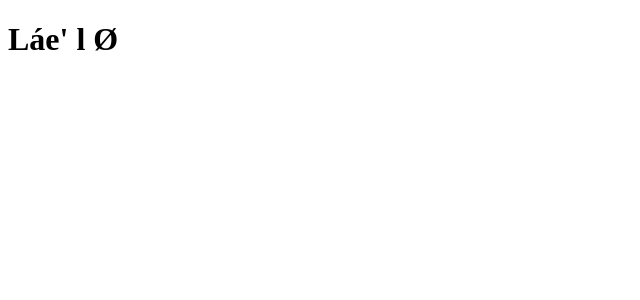
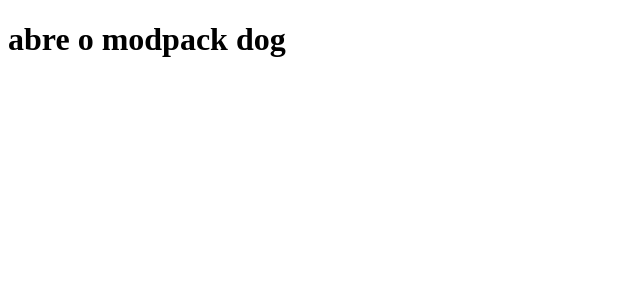
Before and after one commit to thiagocaveglion/clone-tabnews, a Next.js app: page / in a window 1280 px wide. Shown: the top 300 px of the page, without its empty margins (0-640 px from the left). Built offline with nearby package versions, Linux system fonts and the light colour scheme.

Commit message:
altera a mensagem

```diff
--- a/pages/index.js
+++ b/pages/index.js
@@ -1,5 +1,5 @@
 function Home() {
-    return <h1>Láe' l Ø </h1>
+    return <h1>abre o modpack dog</h1>
 }
 
 export default Home
```
